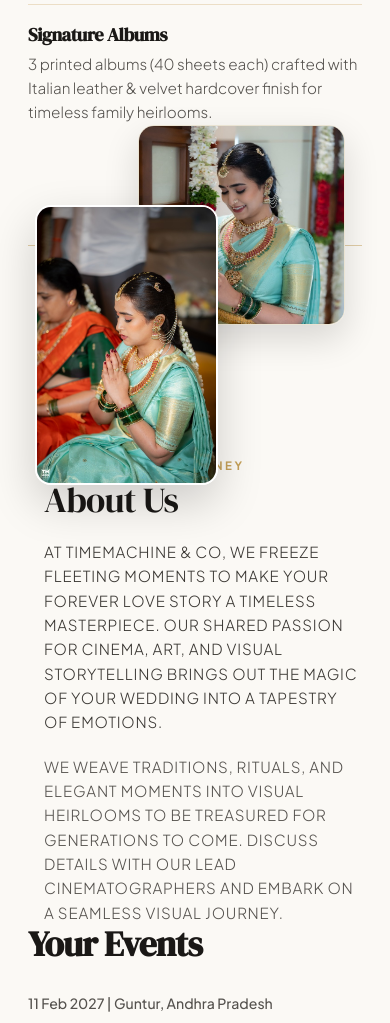
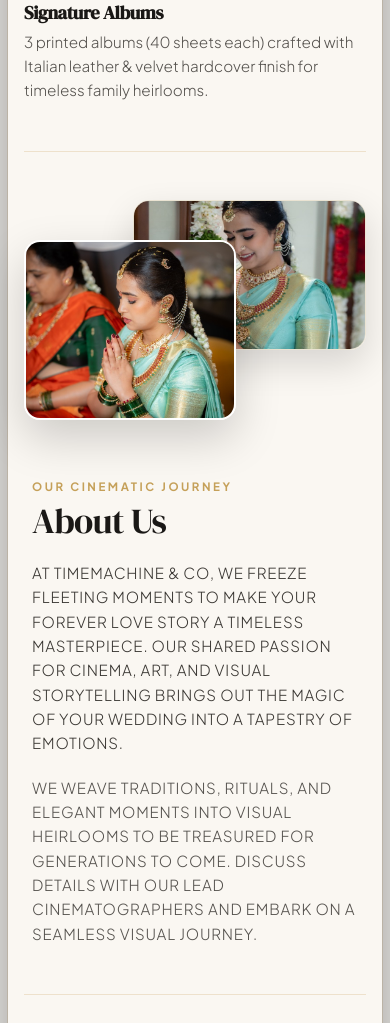
Before and after one commit to jithendra2447/timemachineworks, a website built with Vite: page proposal.html in a window 390 px wide. Shown: the part 977-2000 px from the top of the page. Built offline with nearby package versions, Linux system fonts and the light colour scheme.

Commit message:
Fix element overlaps, modal z-index, and mobile section layout for proposal

```diff
--- a/proposal.html
+++ b/proposal.html
@@ -130,6 +130,136 @@
       transform: translateY(-2px);
     }
 
+    /* MAIN PROPOSAL SHEETS & SLICES */
+    .proposal-outer-wrapper {
+      max-width: 980px;
+      margin: 2.5rem auto 6rem auto;
+      padding: 0 1.5rem;
+      box-sizing: border-box;
+    }
+
+    .proposal-document-sheet {
+      background: #FAF7F2;
+      border-radius: 20px;
+      box-shadow: 0 25px 70px rgba(0, 0, 0, 0.45), 0 0 0 1px rgba(197, 160, 89, 0.2);
+      padding: 4rem 3.5rem;
+      box-sizing: border-box;
+      position: relative;
+    }
+
+    .proposal-page-slice {
+      position: relative;
+      padding-bottom: 4rem;
+      margin-bottom: 4rem;
+      border-bottom: 1px solid rgba(197, 160, 89, 0.25);
+      clear: both;
+      display: block;
+    }
+
+    .proposal-page-slice:last-child {
+      border-bottom: none;
+      margin-bottom: 0;
+      padding-bottom: 0;
+    }
+
+    /* SERVICE & EVENT CARDS */
+    .service-card {
+      background: #F3EBDD;
+      border: 1px solid rgba(197, 160, 89, 0.35);
+      border-radius: 12px;
+      padding: 1.5rem;
+      transition: transform 0.25s ease, box-shadow 0.25s ease;
+    }
+
+    .service-card:hover {
+      border-color: #C5A059;
+      box-shadow: 0 8px 25px rgba(0,0,0,0.06);
+    }
+
+    /* ACCEPTANCE CONFIRMATION MODAL OVERLAY */
+    .modal-overlay {
+      position: fixed;
+      top: 0;
+      left: 0;
+      right: 0;
+      bottom: 0;
+      z-index: 999999 !important;
+      background: rgba(10, 9, 8, 0.85);
+      backdrop-filter: blur(12px);
+      -webkit-backdrop-filter: blur(12px);
+      display: flex;
+      align-items: center;
+      justify-content: center;
+      padding: 1.5rem;
+      opacity: 0;
+      pointer-events: none;
+      transition: opacity 0.3s ease;
+    }
+
+    .modal-overlay.active {
+      opacity: 1;
+      pointer-events: auto;
+    }
+
+    .modal-card {
+      background: #181716;
+      border: 1.5px solid rgba(197, 160, 89, 0.4);
+      border-radius: 20px;
+      max-width: 520px;
+      width: 100%;
+      padding: 2.25rem 2rem;
+      text-align: center;
+      box-shadow: 0 25px 60px rgba(0,0,0,0.7);
+      transform: scale(0.92);
+      transition: transform 0.3s cubic-bezier(0.16, 1, 0.3, 1);
+      box-sizing: border-box;
+    }
+
+    .modal-overlay.active .modal-card {
+      transform: scale(1);
+    }
+
+    /* ABOUT US PHOTOS DISPLAY SYSTEM */
+    .about-split-grid {
+      display: grid;
+      grid-template-columns: 1fr 1fr;
+      gap: 3rem;
+      align-items: center;
+    }
+
+    .about-photos-container {
+      position: relative;
+      height: 400px;
+      width: 100%;
+      box-sizing: border-box;
+    }
+
+    .about-photo-top {
+      position: absolute;
+      top: 0;
+      right: 0;
+      width: 65%;
+      height: 220px;
+      border-radius: 16px;
+      overflow: hidden;
+      box-shadow: 0 14px 35px rgba(0,0,0,0.14);
+      z-index: 2;
+      border: 1px solid #EAE3D2;
+    }
+
+    .about-photo-bottom {
+      position: absolute;
+      top: 100px;
+      left: 0;
+      width: 58%;
+      height: 290px;
+      border-radius: 16px;
+      overflow: hidden;
+      box-shadow: 0 18px 45px rgba(0,0,0,0.18);
+      z-index: 3;
+      border: 2px solid #FFFFFF;
+    }
+
     /* 3D ARC GALLERY */
     .gallery-arc-container {
       perspective: 1000px;
@@ -139,7 +269,7 @@
       justify-content: center !important;
       align-items: center !important;
       gap: 0.6rem !important;
-      margin: 2rem auto !important;
+      margin: 2.5rem auto !important;
       padding: 1.5rem 0 !important;
       width: 100% !important;
       max-width: 100% !important;
@@ -167,14 +297,14 @@
       display: none;
     }
 
-    /* FULL RESPONSIVE MEDIA QUERIES FOR MOBILE, TABLET & DESKTOP */
+    /* FULL RESPONSIVE MEDIA QUERIES FOR MOBILE & TABLET */
     @media (max-width: 900px) {
       .proposal-navbar {
         padding: 0.85rem 1.25rem;
       }
 
       .proposal-nav-actions {
-        display: none !important; /* Hide header buttons on mobile, replace with floating glass bar */
+        display: none !important;
       }
 
       .mobile-floating-bar {
@@ -205,12 +335,17 @@
 
       .proposal-outer-wrapper {
         margin: 1rem auto;
-        padding: 0 0.5rem 2rem 0.5rem;
+        padding: 0 0.5rem 7rem 0.5rem !important;
       }
 
       .proposal-document-sheet {
-        padding: 2rem 1.25rem;
-        border-radius: 12px;
+        padding: 2.25rem 1.25rem;
+        border-radius: 14px;
+      }
+
+      .proposal-page-slice {
+        padding-bottom: 3rem;
+        margin-bottom: 3rem;
       }
 
       .feature-summary-grid {
@@ -232,11 +367,27 @@
 
       .about-split-grid {
         grid-template-columns: 1fr !important;
-        gap: 2.5rem !important;
+        gap: 2rem !important;
       }
 
       .about-photos-container {
-        height: 300px !important;
+        height: 280px !important;
+        max-width: 440px;
+        margin: 0 auto 1rem auto;
+      }
+
+      .about-photo-top {
+        width: 65% !important;
+        height: 180px !important;
+        top: 0 !important;
+        right: 0 !important;
+      }
+
+      .about-photo-bottom {
+        width: 60% !important;
+        height: 220px !important;
+        top: 50px !important;
+        left: 0 !important;
       }
 
       .contact-cards-grid {
@@ -246,25 +397,45 @@
     }
 
     @media (max-width: 640px) {
+      .proposal-document-sheet {
+        padding: 1.75rem 1rem;
+      }
+
       .gallery-arc-container {
         perspective: none !important;
-        gap: 0.3rem !important;
+        gap: 0.35rem !important;
         overflow-x: auto !important;
         justify-content: flex-start !important;
-        padding: 1rem 0.5rem !important;
+        padding: 0.75rem 0.25rem !important;
+        margin: 1.25rem auto !important;
         -webkit-overflow-scrolling: touch;
       }
 
       .gallery-arc-card {
         transform: none !important;
-        width: 110px !important;
-        height: 190px !important;
+        width: 105px !important;
+        height: 180px !important;
         border-radius: 12px !important;
         flex-shrink: 0 !important;
       }
 
+      .about-photos-container {
+        height: 230px !important;
+      }
+
+      .about-photo-top {
+        width: 68% !important;
+        height: 150px !important;
+      }
+
+      .about-photo-bottom {
+        width: 62% !important;
+        height: 180px !important;
+        top: 40px !important;
+      }
+
       #live-total-price {
-        font-size: 2.5rem !important;
+        font-size: 2.4rem !important;
       }
     }
 
@@ -427,25 +598,25 @@
            PAGE 2: ABOUT US (Matching User Reference Image 2)
            =================================================================== -->
       <section class="proposal-page-slice" id="slice-about">
-        <div class="about-split-grid" style="display: grid; grid-template-columns: 1fr 1fr; gap: 2.5rem; align-items: center;">
+        <div class="about-split-grid">
           <!-- Left Overlapping Photos Block -->
-          <div class="about-photos-container" style="position: relative; height: 380px; width: 100%;">
+          <div class="about-photos-container">
             <!-- Accent Line behind images -->
-            <div style="position: absolute; left: 0; top: 40%; width: 100%; height: 1px; background: var(--gold-accent); opacity: 0.5; z-index: 1;"></div>
+            <div style="position: absolute; left: 0; top: 40%; width: 100%; height: 1px; background: var(--gold-accent); opacity: 0.4; z-index: 1;"></div>
 
             <!-- Top Right Horizontal Floating Image -->
-            <div style="position: absolute; top: 0; right: 5%; width: 62%; height: 200px; border-radius: 16px; overflow: hidden; box-shadow: 0 14px 35px rgba(0,0,0,0.14); z-index: 2; border: 1px solid #EAE3D2;">
+            <div class="about-photo-top">
               <img src="./images/niharika/doorway-portrait.jpg" alt="About Showcase 1" style="width:100%; height:100%; object-fit:cover;">
             </div>
 
             <!-- Bottom Left Vertical Floating Image -->
-            <div style="position: absolute; top: 80px; left: 2%; width: 55%; height: 280px; border-radius: 16px; overflow: hidden; box-shadow: 0 18px 45px rgba(0,0,0,0.18); z-index: 3; border: 2px solid #FFFFFF;">
+            <div class="about-photo-bottom">
               <img src="./images/niharika/pooja-prayer.jpg" alt="About Showcase 2" style="width:100%; height:100%; object-fit:cover;">
             </div>
           </div>
 
           <!-- Right Text Content Block -->
-          <div style="padding-left: 1rem;">
+          <div style="padding-left: 0.5rem;">
             <div style="font-size: 0.72rem; letter-spacing: 0.22em; text-transform: uppercase; color: var(--gold-accent); font-weight: 700; margin-bottom: 0.4rem;">
               OUR CINEMATIC JOURNEY
             </div>
@@ -658,7 +829,7 @@
           </h3>
         </div>
 
-        <div style="display: grid; grid-template-columns: repeat(2, 1fr); gap: 1rem; width: 100%; max-width: 100%; box-sizing: border-box; margin-bottom: 2.5rem;">
+        <div class="contact-cards-grid" style="display: grid; grid-template-columns: repeat(2, 1fr); gap: 1rem; width: 100%; max-width: 100%; box-sizing: border-box; margin-bottom: 2.5rem;">
           <!-- CLICKABLE PHONE / WHATSAPP -->
           <a href="https://wa.me/919705632982" target="_blank" rel="noopener noreferrer" style="text-decoration: none; display: flex; flex-direction: column; align-items: center; text-align: center; background: #F3EBDD; border: 1px solid var(--gold-border); border-radius: 12px; padding: 1.5rem; transition: transform 0.2s ease, box-shadow 0.2s ease;">
             <div style="width: 46px; height: 46px; border-radius: 50%; background: #1A1816; color: var(--gold-accent); display: flex; align-items: center; justify-content: center; margin-bottom: 0.85rem; box-shadow: 0 4px 12px rgba(0,0,0,0.12);">
--- a/src/proposal.js
+++ b/src/proposal.js
@@ -90,17 +90,22 @@
   const acceptBtns = [document.getElementById('nav-btn-accept'), document.getElementById('nav-btn-accept-mobile')].filter(Boolean);
   const modal = document.getElementById('accept-modal-overlay');
   const closeBtn = document.getElementById('btn-modal-close');
+  const mobileBar = document.querySelector('.mobile-floating-bar');
 
   acceptBtns.forEach(btn => {
     btn.addEventListener('click', () => {
       triggerGoldConfetti();
       if (modal) modal.classList.add('active');
+      if (mobileBar) mobileBar.style.display = 'none';
     });
   });
 
   if (closeBtn && modal) {
     closeBtn.addEventListener('click', () => {
       modal.classList.remove('active');
+      if (mobileBar && window.innerWidth <= 900) {
+        mobileBar.style.display = 'flex';
+      }
     });
   }
 }
```
